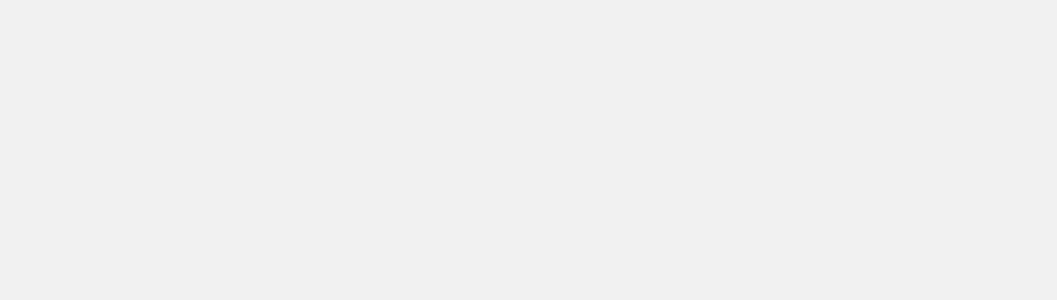
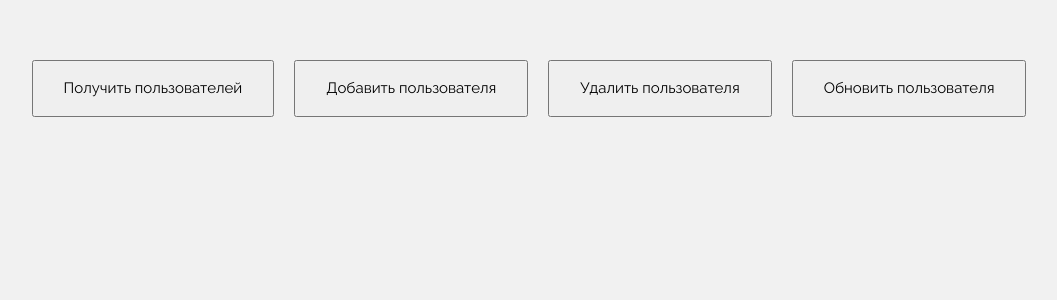
Before and after one commit to JoomartDuishenaliev/my-blog, a React (Create React App) app: page /test-fetch in a window 1280 px wide. Before the commit this address had no page. Shown: the top 300 px of the page, without its empty margins (111-1168 px from the left). Built offline with nearby package versions, Linux system fonts and the light colour scheme.

Commit message:
feat: fetching GET, POST, DELETE, PUT

```diff
--- a/package.json
+++ b/package.json
@@ -6,6 +6,7 @@
     "@testing-library/jest-dom": "^5.16.4",
     "@testing-library/react": "^13.0.1",
     "@testing-library/user-event": "^13.5.0",
+    "classnames": "^2.3.1",
     "react": "^18.0.0",
     "react-classlist": "^1.1.2",
     "react-dom": "^18.0.0",
--- a/src/App.css
+++ b/src/App.css
@@ -87,3 +87,22 @@ ul{
 .dataDecoration{
   text-decoration: underline;
 }
+
+.redCard, .blueCard, .greenCard{
+  width: 32%;
+  background-color: crimson;
+  padding: 10px;
+  margin: 10px;
+  border-radius: 15px;
+  display: flex;
+  flex-direction: column;
+  align-items: center;
+}
+
+.blueCard{
+  background-color: lightskyblue;
+}
+
+.greenCard{
+  background-color: limegreen;
+}
--- a/src/App.js
+++ b/src/App.js
@@ -1,12 +1,14 @@
 import React from "react";
 import {Routes, Route} from "react-router-dom";
 import Main from "./components/Pages/Main/Main";
+import TestFetch from "./components/Pages/TestFetch/TestFetch";
 import "./App.css";
 
 const App = () => {
     return (
         <Routes>
             <Route path="/" element={<Main/>}/>
+            <Route path="/test-fetch" element={<TestFetch/>}/>
         </Routes>
     )
 }
--- a/src/components/Pages/Main/Main.js
+++ b/src/components/Pages/Main/Main.js
@@ -1,5 +1,13 @@
 import React, {useEffect, useState} from "react";
 import styles from "./Main.module.css";
+
+const BGColor = {
+    1:styles.red,
+    2:styles.blue,
+    3:styles.pink,
+    4:styles.green,
+    5:styles.yellow
+}
 
 const Main = () => {
     const [albumPhoto, setAlbumPhoto] = useState([]);
@@ -14,31 +22,15 @@ const Main = () => {
     return (
         <div className={styles.container}>
             {
-                albumPhoto.map((elem) => {
-                    if (elem.albumId === 1){
-                        return (
-                            <div key={elem.id} className={styles.redCard}>
-                                <p>{elem.title}</p>
-                                <img src={elem.url}></img>
-                            </div>
-                        )
-                    } else if(elem.albumId === 2){
-                        return (
-                            <div key={elem.id} className={styles.blueCard}>
-                                <p>{elem.title}</p>
-                                <img src={elem.url}></img>
-                            </div>
-                        )
-                    } else if(elem.albumId === 3){
-                        return (
-                            <div key={elem.id} className={styles.greenCard}>
-                                <p>{elem.title}</p>
-                                <img src={elem.url}></img>
-                            </div>
-                        )
-                    }
+                albumPhoto.map((item, index) => {
+
+                    return (
+                        <div key={index} className={`${styles.card} ${BGColor[item.albumId]}`}>
+                            <p>{item.title}</p>
+                            <img src={item.url} alt=""/>
+                        </div>
+                    )
                 })
-
             }
         </div>
     )
--- a/src/components/Pages/Main/Main.module.css
+++ b/src/components/Pages/Main/Main.module.css
@@ -4,9 +4,9 @@
     justify-content: center;
 }
 
-.redCard, .blueCard, .greenCard{
-    width: 32%;
-    background-color: crimson;
+.card, .red, .blue, .pink, .green, .yellow{
+    width: 350px;
+    background-color: azure;
     padding: 10px;
     margin: 10px;
     border-radius: 15px;
@@ -15,20 +15,32 @@
     align-items: center;
 }
 
-.blueCard{
+.card p{
+    text-align: center;
+}
+
+.card img, .red img, .blue img, .pink img, .green img, .yellow img{
+    width: 90%;
+    height: 150px;
+    border-radius: 10px;
+}
+
+.red{
+    background-color: crimson;
+}
+
+.blue{
     background-color: lightskyblue;
 }
 
-.greenCard{
-    background-color: limegreen;
+.pink{
+    background-color: hotpink;
 }
 
-.redCard p, .blueCard p, .greenCard p{
-    text-align: center;
+.green{
+    background-color: #09ff09;
 }
 
-
-.redCard img, .blueCard img, .greenCard img{
-    width: 330px;
-    height: 100px;
+.yellow{
+    background-color: yellow;
 }
--- /dev/null
+++ b/src/components/Pages/TestFetch/TestFetch.js
@@ -0,0 +1,66 @@
+import React from "react";
+import styles from "./TestFetch.module.css";
+
+const url = 'http://localhost:3001/users'
+
+const TestFetch = () => {
+
+    const getUsers = () => {
+        fetch(url)
+            .then(response => response.json())
+            .then(data => console.log(data));
+    }
+
+    const addUser = () => {
+        const obj = {
+            name:'Test 1'
+        }
+        const options = {
+            method:'POST',
+            headers:{
+                'Content-type':'application/json'
+            },
+            body:JSON.stringify(obj)
+        }
+
+        fetch(url, options)
+            .then(response => response.json())
+            .then(data => console.log(data));
+    }
+
+    const deleteUser = () => {
+        const options = {
+            method:'DELETE'
+        }
+        fetch(url + '/' + 1, options)
+            .then(response => response.json())
+            .then(data => console.log(data));
+    }
+
+    const updateUser = () => {
+        const data = {
+            name:"Sasha"
+        }
+        const options = {
+            method:"PUT",
+            headers: {
+                "Content-type":"application/json"
+            },
+            body:JSON.stringify(data)
+        }
+        fetch(url + '/' + 10, options)
+            .then(response => response.json())
+            .then(data => console.log(data))
+    }
+
+    return (
+        <div className={styles.container}>
+            <button onClick={getUsers}>Получить пользователей</button>
+            <button onClick={addUser}>Добавить пользователя</button>
+            <button onClick={deleteUser}>Удалить пользователя</button>
+            <button onClick={updateUser}>Обновить пользователя</button>
+        </div>
+    )
+}
+
+export default TestFetch;
--- /dev/null
+++ b/src/components/Pages/TestFetch/TestFetch.module.css
@@ -0,0 +1,10 @@
+.container{
+    display: flex;
+    justify-content: center;
+    margin: 50px;
+}
+
+.container button{
+    padding: 15px 30px;
+    margin: 10px;
+}
```
Also changed, not shown: src/components/Pages/UserCard/UserCard.js (+4 -6 lines), 1 other file (tests, documents, lock files or other folders).
